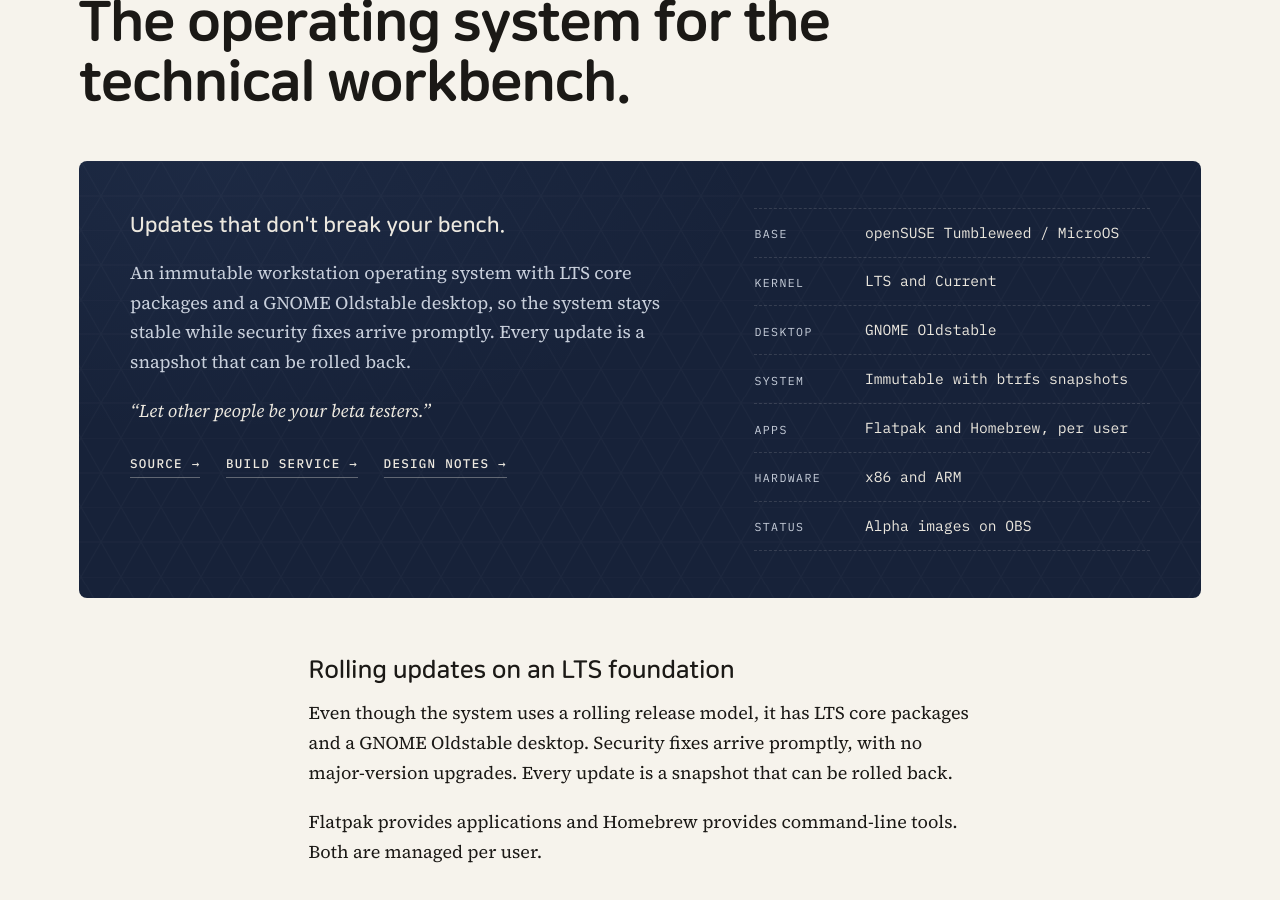
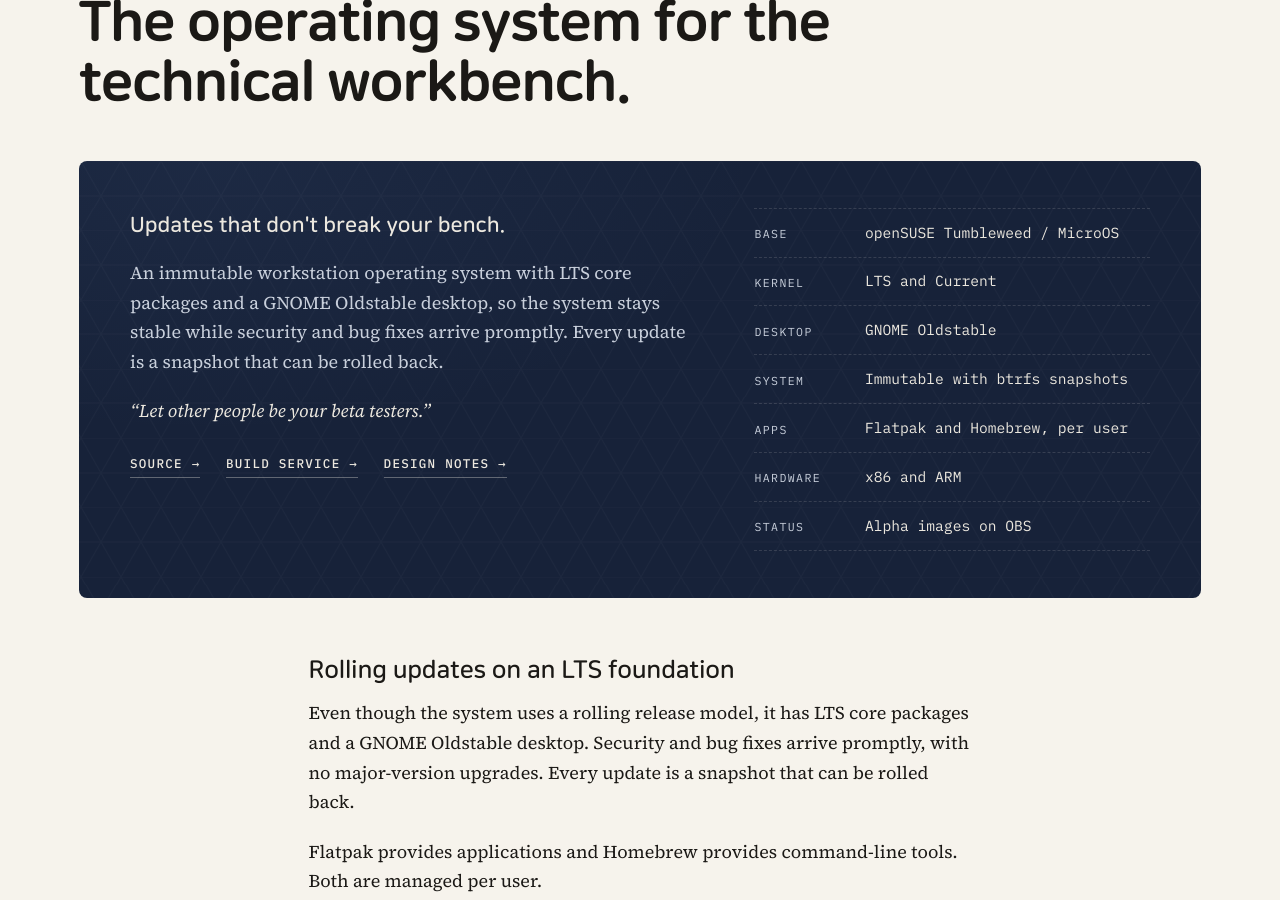
Before and after one commit to TechnicompLabs/technicomplabs.github.io, a Jekyll site: the page built from _pages/benchtop.md, in a window 1280 px wide and 900 px high, scrolled down 223 px. Built offline with Jekyll 4.4.1, drawn with Linux system fonts in a browser that asks for light colours.

Commit message:
Security and bug fixes

```diff
--- a/_includes/benchtop.html
+++ b/_includes/benchtop.html
@@ -3,7 +3,7 @@
     {% unless include.compact %}<p class="board-kicker">Technicomp Benchtop Linux &middot; Alpha</p>
     <h2 class="board-title">The operating system for the technical workbench.</h2>{% endunless %}
     <p class="board-lead">Updates that don't break your bench.</p>
-    <p>An immutable workstation operating system with LTS core packages and a GNOME Oldstable desktop, so the system stays stable while security fixes arrive promptly. Every update is a snapshot that can be rolled back.</p>
+    <p>An immutable workstation operating system with LTS core packages and a GNOME Oldstable desktop, so the system stays stable while security and bug fixes arrive promptly. Every update is a snapshot that can be rolled back.</p>
     <p class="board-motto">&ldquo;Let other people be your beta testers.&rdquo;</p>
     <p class="board-links">
       <a href="https://github.com/TechnicompLabs">Source &rarr;</a>
--- a/_pages/benchtop.md
+++ b/_pages/benchtop.md
@@ -17,7 +17,7 @@ description: "Technicomp Benchtop Linux, the operating system for the technical
 
 ## Rolling updates on an LTS foundation
 
-Even though the system uses a rolling release model, it has LTS core packages and a GNOME Oldstable desktop. Security fixes arrive promptly, with no major-version upgrades. Every update is a snapshot that can be rolled back.
+Even though the system uses a rolling release model, it has LTS core packages and a GNOME Oldstable desktop. Security and bug fixes arrive promptly, with no major-version upgrades. Every update is a snapshot that can be rolled back.
 
 Flatpak provides applications and Homebrew provides command-line tools. Both are managed per user.
 
```
